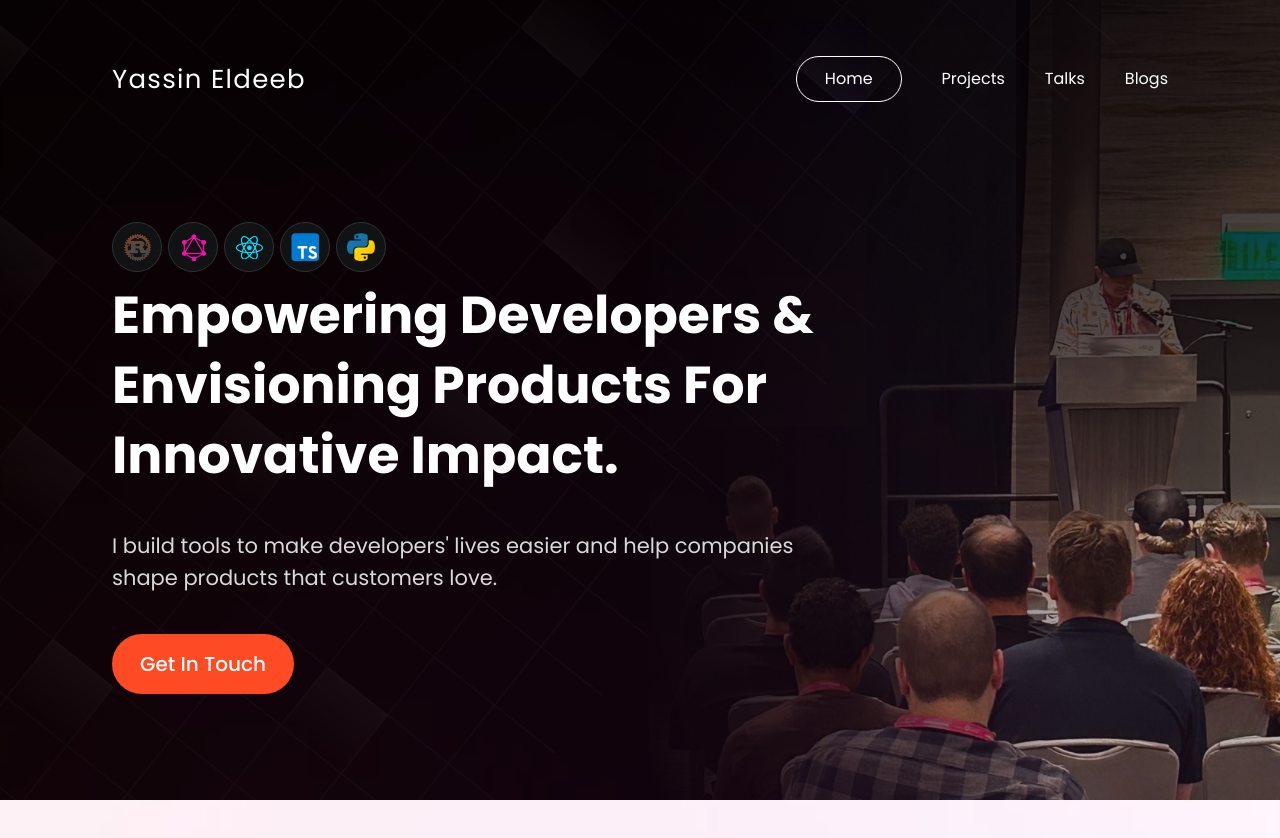
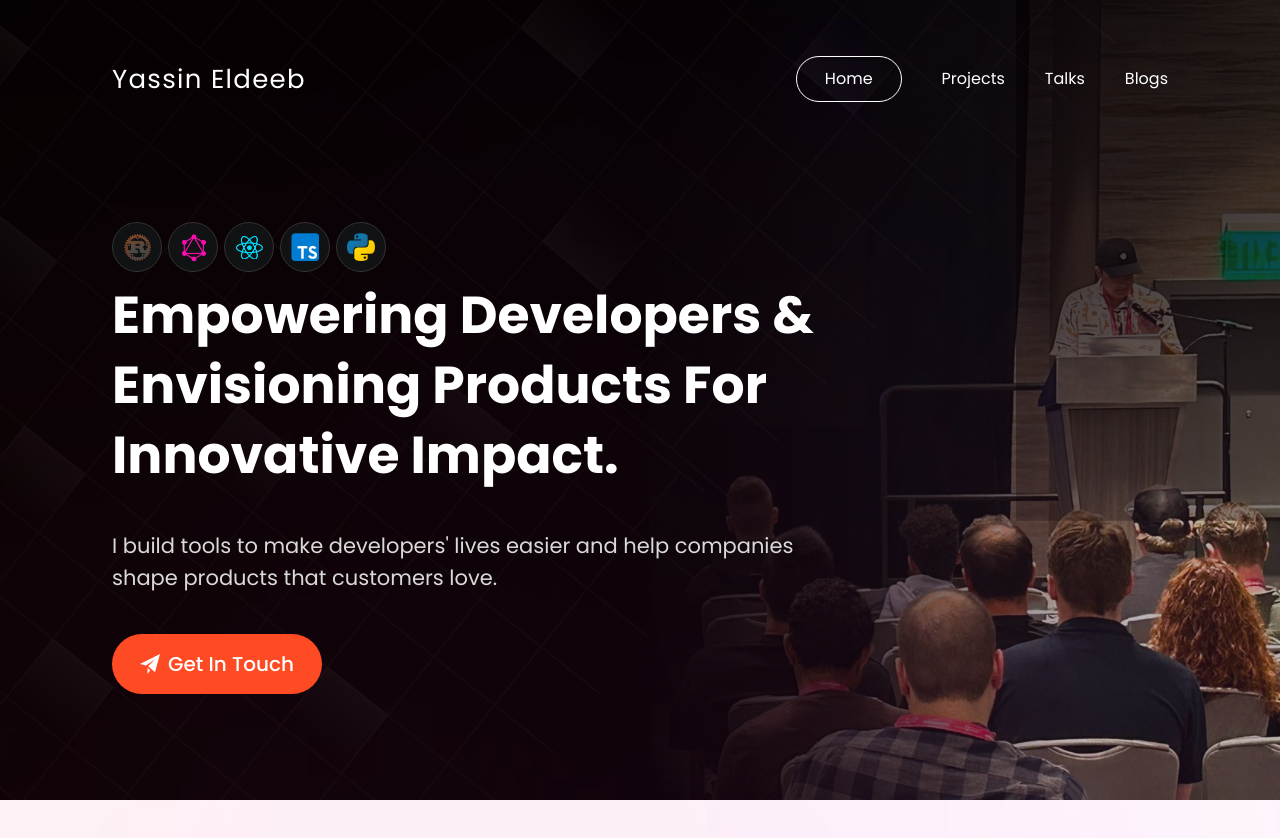
Before and after one commit to YassinEldeeb/yassineldeeb.codes, a Next.js app: page / in a window 1280 px wide. Shown: the top 838 px of the page. Built offline with nearby package versions, Linux system fonts and the light colour scheme.

Commit message:
add send icon

```diff
--- a/src/pages/index.tsx
+++ b/src/pages/index.tsx
@@ -51,7 +51,16 @@ export default function Home() {
                 <br />
                 shape products that customers love.
               </p>
-              <div className='bg-[#FF4B24] text-white w-max px-7 py-4 rounded-full text-xl font-medium'>
+              <div className='flex gap-2 justify-center items-center bg-[#FF4B24] text-white w-max px-7 py-4 rounded-full text-xl font-medium cursor-pointer hover:opacity-95 transition duration-150'>
+                <svg
+                  xmlns='http://www.w3.org/2000/svg'
+                  width='20'
+                  height='20'
+                  viewBox='0 0 24 24'
+                  fill='white'
+                >
+                  <path d='M24 0l-6 22-8.129-7.239 7.802-8.234-10.458 7.227-7.215-1.754 24-12zm-15 16.668v7.332l3.258-4.431-3.258-2.901z' />
+                </svg>
                 Get In Touch
               </div>
             </main>
```
